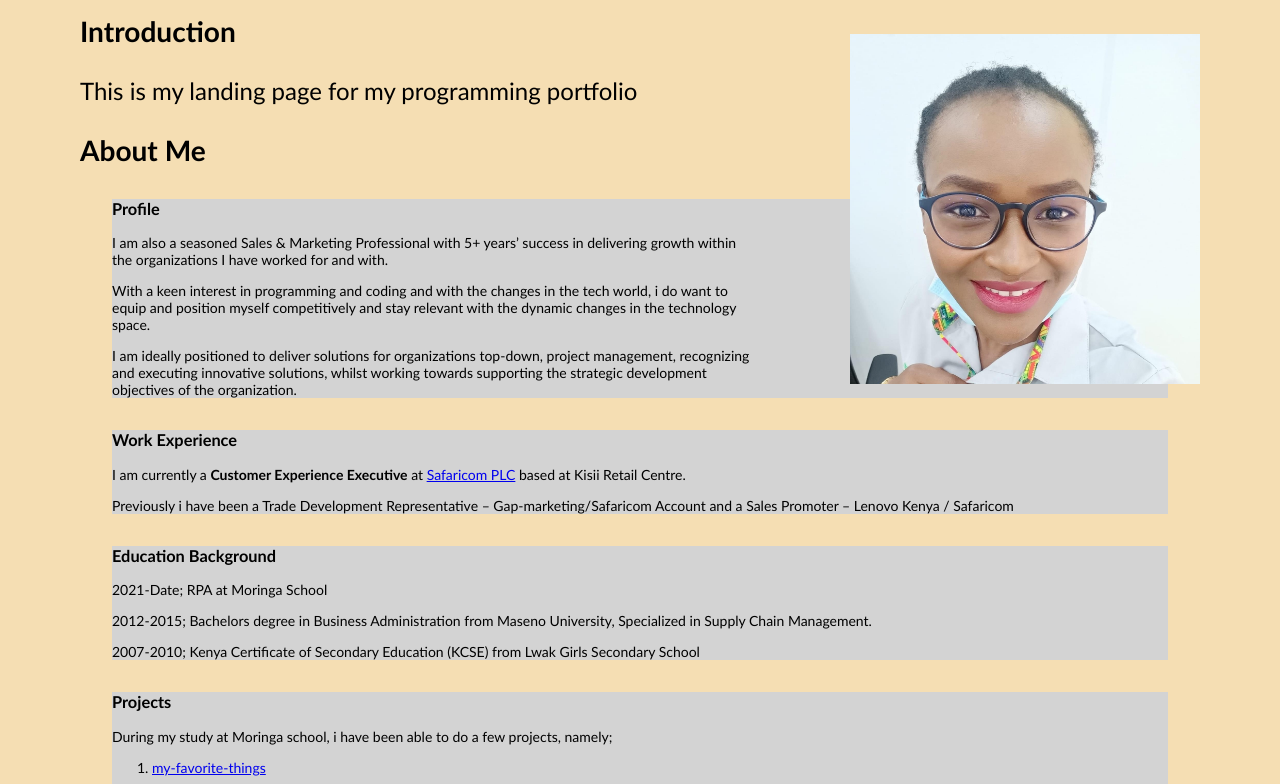
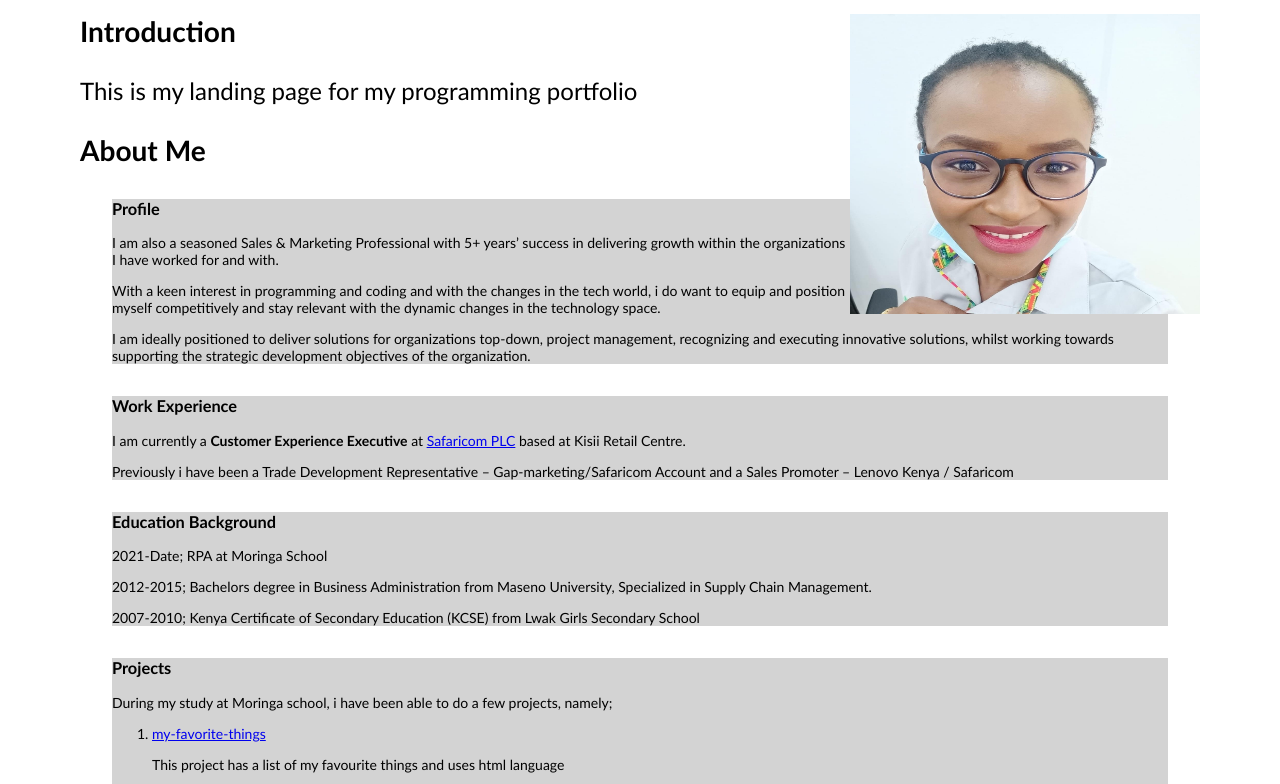
Before and after one commit to loreenmoraa/Firstflowchart, a plain HTML site: page moringa-school-projects/independent-project/index.html in a window 1280 px wide. Shown: the part 140-924 px from the top of the page. Drawn offline with Linux system fonts and the light colour scheme.

Commit message:
added new css styles

```diff
--- a/moringa-school-projects/independent-project/styles.css
+++ b/moringa-school-projects/independent-project/styles.css
@@ -1,17 +1,17 @@
 img {
   width:350px;
-  height: 350px;
+  height: 300px;
   float: right;
-  margin-left: 6pc;
-  margin-top: 20px;
-  margin-bottom: 3px;
+  margin-bottom: 2px;
+
 }
 .body {
   margin: 5pc;
   font-size: 24px;
   font-style:normal;
   font-family: Calibri;
-  background-color: wheat;
+  background-color: #ffffff;
+  display: block;
 }
 
 .content {
```
